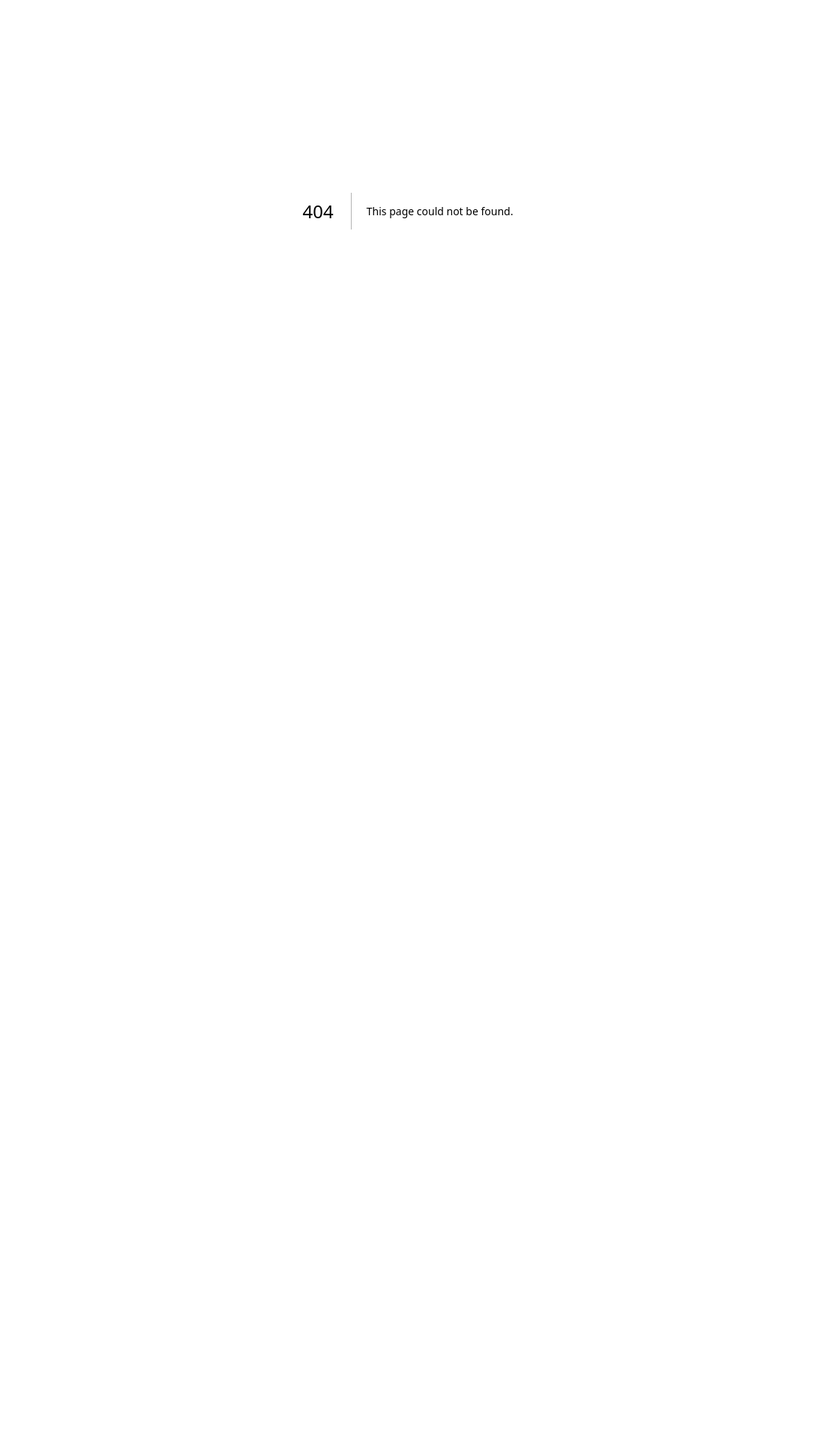
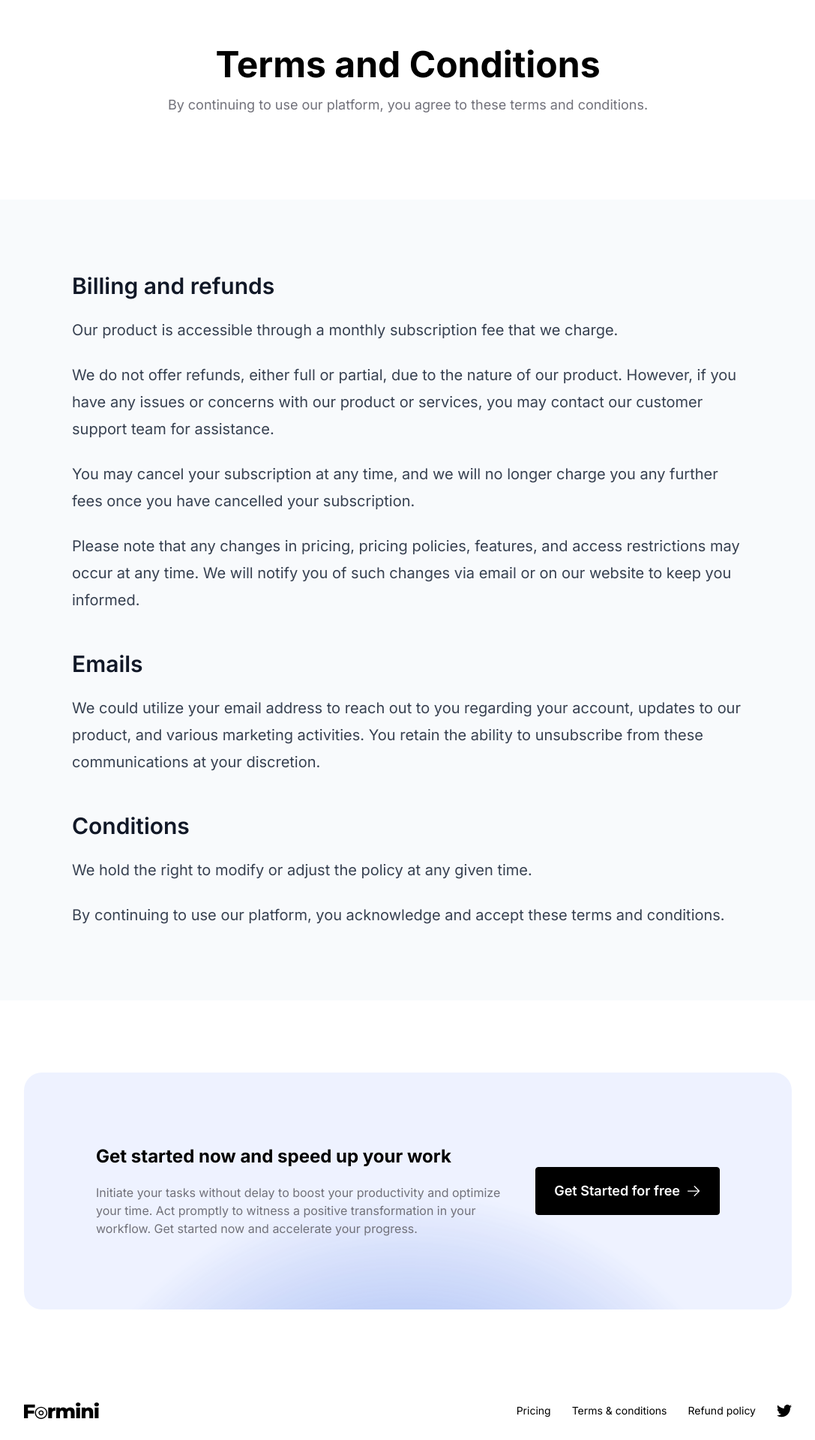
Before and after one commit to khanhspring/formini-landing-page, a Next.js app: page /terms in a window 1280 px wide. Before the commit this address had no page. Shown: the part 119-2039 px from the top of the page at 75% size, without its empty margins (96-1183 px from the left). Before the commit the page ends 800 px from the top, so only its background shows below. Built offline with nearby package versions, Linux system fonts and the light colour scheme.

Commit message:
Update terms and condition page

```diff
--- a/package.json
+++ b/package.json
@@ -22,5 +22,8 @@
     "react-dom": "18.2.0",
     "tailwindcss": "3.3.2",
     "typescript": "5.0.4"
+  },
+  "devDependencies": {
+    "@tailwindcss/typography": "^0.5.9"
   }
 }
--- a/src/app/layout.tsx
+++ b/src/app/layout.tsx
@@ -1,3 +1,4 @@
+import PrimaryLayout from '@/components/layouts/primary'
 import './globals.css'
 import { Inter } from 'next/font/google'
 
@@ -15,7 +16,9 @@ export default function RootLayout({
 }) {
   return (
     <html lang="en">
-      <body className={inter.className}>{children}</body>
+      <body className={inter.className}>
+        <PrimaryLayout>{children}</PrimaryLayout>
+      </body>
     </html>
   )
 }
--- a/src/app/page.tsx
+++ b/src/app/page.tsx
@@ -1,21 +1,17 @@
 import Banner from '@/components/banner'
 import Features from '@/components/features'
-import Footer from '@/components/footer'
 import GettingStarted from '@/components/getting-started'
-import Header from '@/components/header'
 import PricingTable from '@/components/pricing-table'
 
-export default function Home() {
+const HomePage = () => {
   return (
     <>
-      <Header />
-      <main className="flex flex-col items-center justify-center mt-12">
-        <Banner />
-        <Features />
-        <PricingTable />
-        <GettingStarted />
-      </main>
-      <Footer />
+      <Banner />
+      <Features />
+      <PricingTable />
+      <GettingStarted />
     </>
   )
 }
+
+export default HomePage;
--- /dev/null
+++ b/src/app/terms/page.tsx
@@ -0,0 +1,30 @@
+import GettingStarted from "@/components/getting-started";
+
+const TermsAndConditionsPage = ({ }) => {
+    return (
+        <section className="w-full">
+            <div className="max-w-4xl w-full m-auto flex flex-col items-center justify-center py-28">
+                <h2 className="font-bold text-5xl">Terms and Conditions</h2>
+                <p className="text-lg text-zinc-500 mt-4">By continuing to use our platform, you agree to these terms and conditions.</p>
+            </div>
+
+            <div className="w-full py-24 bg-slate-50">
+                <article className="max-w-4xl w-full m-auto prose lg:prose-xl">
+                    <h3>Billing and refunds</h3>
+                    <p>Our product is accessible through a monthly subscription fee that we charge.</p>
+                    <p>We do not offer refunds, either full or partial, due to the nature of our product. However, if you have any issues or concerns with our product or services, you may contact our customer support team for assistance.</p>
+                    <p>You may cancel your subscription at any time, and we will no longer charge you any further fees once you have cancelled your subscription.</p>
+                    <p>Please note that any changes in pricing, pricing policies, features, and access restrictions may occur at any time. We will notify you of such changes via email or on our website to keep you informed.</p>
+                    <h3>Emails</h3>
+                    <p>We could utilize your email address to reach out to you regarding your account, updates to our product, and various marketing activities. You retain the ability to unsubscribe from these communications at your discretion.</p>
+                    <h3>Conditions</h3>
+                    <p>We hold the right to modify or adjust the policy at any given time.</p>
+                    <p>By continuing to use our platform, you acknowledge and accept these terms and conditions.</p>
+                </article>
+            </div>
+            <GettingStarted />
+        </section>
+    )
+}
+
+export default TermsAndConditionsPage;
--- a/src/components/banner.tsx
+++ b/src/components/banner.tsx
@@ -7,7 +7,7 @@ type Props = {
 
 const Banner: FC<Props> = ({ }) => {
     return (
-        <section className='max-w-6xl px-16 w-full m-auto'>
+        <section className='max-w-6xl px-16 w-full m-auto py-12'>
             <div className='w-[350px] h-16 m-auto relative'>
                 <div className='w-[1px] h-full absolute left-0 border-mark-to-t line-animation-to-t'></div>
                 <div className='w-[1px] h-full absolute right-0 border-mark-to-t line-animation-to-t'></div>
@@ -17,7 +17,7 @@ const Banner: FC<Props> = ({ }) => {
                 <div className='w-[1px] absolute left-0 border-mark-to-tb line-animation-to-tb'></div>
                 <div className='w-[1px] absolute right-0 border-mark-to-tb line-animation-to-tb'></div>
 
-                <div className='relative py-8'>
+                <div className='relative py-8 z-10'>
                     <div className='h-[1px] absolute top-0 border-mark-to-lr line-animation-to-r'></div>
 
                     <h1 className='text-6xl font-black text-center z-2'>
@@ -25,7 +25,7 @@ const Banner: FC<Props> = ({ }) => {
                     </h1>
                 </div>
 
-                <div className='relative py-8'>
+                <div className='relative py-8 z-10'>
                     <div className='h-[1px] absolute top-0 border-mark-to-lr line-animation-to-r'></div>
 
                     <p className='text-center text-xl text-zinc-600 leading-9'>
@@ -35,7 +35,7 @@ const Banner: FC<Props> = ({ }) => {
                     </p>
                 </div>
 
-                <div className='relative'>
+                <div className='relative z-10'>
                     <div className='h-[1px] absolute top-0 border-mark-to-lr line-animation-to-r'></div>
                     <div className='h-[1px] absolute bottom-0 border-mark-to-lr line-animation-to-r'></div>
 
--- a/src/components/features/index.tsx
+++ b/src/components/features/index.tsx
@@ -13,7 +13,7 @@ type Props = {
 
 const Features: FC<Props> = ({ }) => {
     return (
-        <section className="w-full mt-24">
+        <section className="w-full mt-12">
             <div className="w-full bg-gradient-to-b from-white to-slate-100">
                 <div className="w-full flex items-center justify-center overflow-hidden">
                     <Image
--- a/src/components/getting-started.tsx
+++ b/src/components/getting-started.tsx
@@ -11,7 +11,7 @@ const GettingStarted: FC<Props> = ({ }) => {
         <section className='px-16 w-full m-auto flex items-center justify-center my-24'>
             <div className="w-full max-w-5xl bg-indigo-50 rounded-3xl p-24 flex items-center justify-between gap-10 relative overflow-hidden">
                 <div className="flex flex-col gap-5 relative z-10">
-                    <h2 className="text-3xl font-bold">
+                    <h2 className="text-2xl font-bold">
                         Get started now and speed up your work
                     </h2>
                     <p className="text-zinc-500">
--- a/src/components/footer.tsx
+++ b/src/components/layouts/primary/footer.tsx
@@ -1,6 +1,6 @@
 import Image from "next/image";
 import { FC } from "react";
-import twitterLogo from '../../public/images/twitter-logo.svg'
+import twitterLogo from '../../../../public/images/twitter-logo.svg'
 import Link from "next/link";
 type Props = {
 
@@ -17,15 +17,24 @@ const Footer: FC<Props> = ({ }) => {
                     height={24}
                     priority
                 />
-                <span className="text-zinc-500">
+                <div className="flex items-center justify-center gap-7 text-sm">
+                    <Link href="/#pricing" className="hover:underline">
+                        Pricing
+                    </Link>
+                    <Link href="/terms" className="hover:underline">
+                        Terms & conditions
+                    </Link>
+                    <Link href="/terms" className="hover:underline">
+                        Refund policy
+                    </Link>
                     <Link href="https://twitter.com/harrytraneta" target="_blank">
                         <Image
                             src={twitterLogo}
                             alt="Twitter"
-                            width={27}
+                            width={20}
                         />
                     </Link>
-                </span>
+                </div>
             </div>
         </footer>
     )
--- a/src/components/header.tsx
+++ b/src/components/layouts/primary/header.tsx
@@ -11,6 +11,7 @@ const Header: FC<Props> = ({ }) => {
         <header className='sticky top-0 z-40 w-full backdrop-blur flex-none transition-colors duration-500 lg:z-50 lg:border-b lg:border-zinc-900/10 bg-white/70 supports-backdrop-blur:bg-white/50'>
             <nav className='max-w-5xl m-auto flex items-center justify-between py-4'>
                 <div className='flex items-center gap-12'>
+                    <Link href="/">
                         <Image
                             src="/images/logo.svg"
                             alt="Formini Logo"
@@ -18,6 +19,7 @@ const Header: FC<Props> = ({ }) => {
                             height={24}
                             priority
                         />
+                    </Link>
                     <div className='flex items-center gap-6 text-sm'>
                         <Link href="/#features">
                             Features
--- /dev/null
+++ b/src/components/layouts/primary/index.tsx
@@ -0,0 +1,21 @@
+import { FC, PropsWithChildren } from "react";
+import Footer from "./footer";
+import Header from "./header";
+
+type Props = PropsWithChildren & {
+
+}
+
+const PrimaryLayout: FC<Props> = ({ children }) => {
+    return (
+        <>
+            <Header />
+            <main className="flex flex-col items-center justify-center">
+                {children}
+            </main>
+            <Footer />
+        </>
+    )
+}
+
+export default PrimaryLayout;
--- a/tailwind.config.js
+++ b/tailwind.config.js
@@ -14,5 +14,7 @@ module.exports = {
       },
     },
   },
-  plugins: [],
+  plugins: [
+    require('@tailwindcss/typography'),
+  ],
 }
```
Also changed, not shown: src/components/pricing-table.tsx (+10 -10 lines), 1 other file (tests, documents, lock files or other folders). Lines whose indentation alone changed are shown as unchanged.
